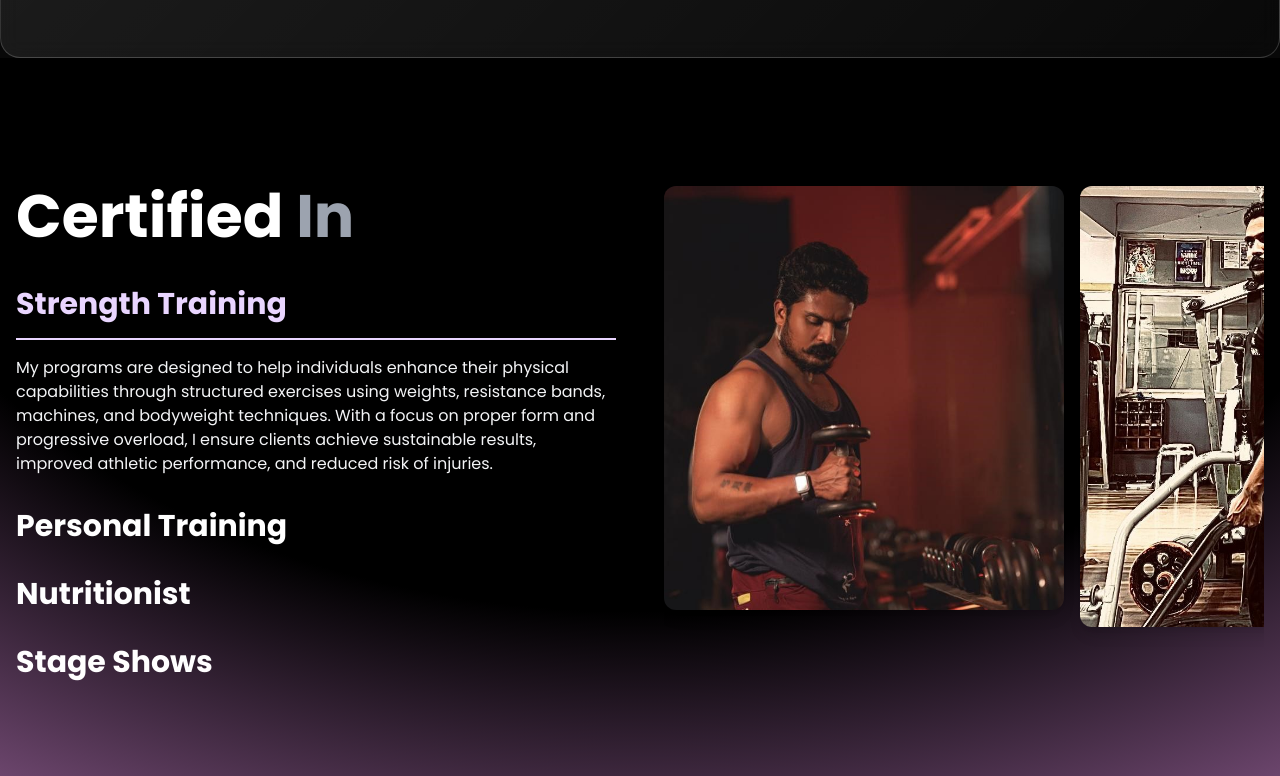
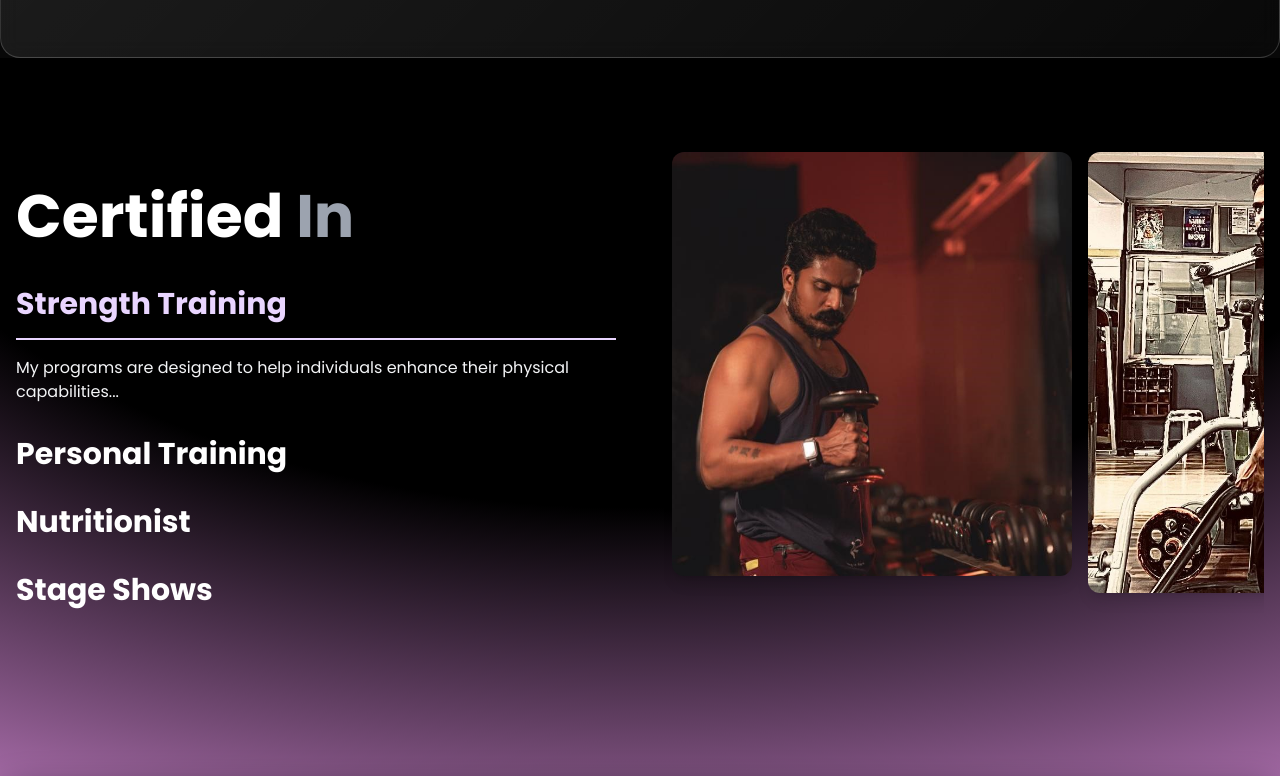
Before and after one commit to kiran-2608/samsGym-fitness.center, a Next.js app: page / in a window 1280 px wide. Shown: the part 1400-2176 px from the top of the page. Built offline with nearby package versions, Linux system fonts and the light colour scheme.

Commit message:
vertical scrollbar added

```diff
--- a/components/Portfolio.tsx
+++ b/components/Portfolio.tsx
@@ -109,16 +109,211 @@
 // };
 
 
+// "use client";
+
+// import React, { useState, useEffect, useRef } from "react";
+// import Image from "next/image";
+// import {
+//   useMotionTemplate,
+//   useMotionValue,
+//   motion,
+//   animate,
+// } from "framer-motion";
+
+// import project1Img1 from "@/assets/strength.jpg";
+// import project1Img2 from "@/assets/proj111.jpg";
+// import project1Img3 from "@/assets/proj112.jpg";
+// import project1Img4 from "@/assets/proj113.jpg";
+// import project1Img5 from "@/assets/proj114.jpg";
+// import project1Img6 from "@/assets/proj115.jpg";
+// import project1Img7 from "@/assets/proj116.jpg";
+
+
+
+// import project2Img1 from "@/assets/proj14.jpg";
+// import project2Img2 from "@/assets/proj1.jpg";
+// import project2Img3 from "@/assets/proj2.jpg";
+// import project2Img4 from "@/assets/proj3.jpg";
+// import project2Img5 from "@/assets/proj4.jpg";
+// import project2Img6 from "@/assets/proj5.jpg";
+// import project2Img7 from "@/assets/proj6.jpg";
+// import project2Img8 from "@/assets/proj7.jpg";
+
+// import project3Img1 from "@/assets/nutrition.jpg";
+// import project3Img2 from "@/assets/proj330.jpg";
+// import project3Img3 from "@/assets/proj331.jpg";
+// import project3Img4 from "@/assets/proj332.jpg";
+// import project3Img5 from "@/assets/proj333.jpg";
+
+// import project4Img1 from "@/assets/s1.jpg"
+// import project4Img2 from "@/assets/s2.jpg"
+// import project4Img3 from "@/assets/s3.jpg"
+// import project4Img4 from "@/assets/s4.jpg"
+// import project4Img5 from "@/assets/s5.jpg"
+// import project4Img6 from "@/assets/s6.jpg"
+// import project4Img7 from "@/assets/s7.jpg"
+// import project4Img8 from "@/assets/s8.jpg"
+// import project4Img9 from "@/assets/s9.jpg"
+// import project4Img10 from "@/assets/s10.jpg"
+
+// const projects = [
+//   {
+//     id: 1,
+//     title: "Strength Training",
+//     description:
+//       "My programs are designed to help individuals enhance their physical capabilities through structured exercises using weights, resistance bands, machines, and bodyweight techniques. With a focus on proper form and progressive overload, I ensure clients achieve sustainable results, improved athletic performance, and reduced risk of injuries.",
+//     images: [project1Img1 , project1Img3 , project1Img4 , project1Img6, project1Img2 , project1Img5  , project1Img7],
+//   },
+//   {
+//     id: 2,
+//     title: "Personal Training",
+//     description:
+//       "As a personal trainer, I provide customized workout plans, one-on-one guidance, and expert support to ensure maximum efficiency and results. From weight loss and muscle building to improving overall strength and endurance, my approach focuses on proper form, injury prevention, and consistent progress. Together, we'll create a sustainable path to fitness that fits your lifestyle and empowers you to become the best version of yourself.",
+//     images: [project2Img1, project2Img2, project2Img3 , project2Img4 , project2Img5 , project2Img6 , project2Img7 , project2Img8],
+//   },
+//   {
+//     id: 3,
+//     title: "Nutritionist",
+//     description:
+//       "As a nutritionist, I specialize in creating personalized nutrition plans that align with your health, fitness, and lifestyle goals. By combining science-based knowledge with practical strategies, I help you make informed food choices to optimize energy, enhance performance, and improve overall well-being. Whether your goal is weight management, muscle building, or improving health conditions, my approach focuses on balance, sustainability, and results.",
+//     images: [project3Img1, project3Img2, project3Img3 , project3Img4 , project3Img5],
+//   },
+//   {
+//     id: 4,
+//     title: "Stage Shows",
+//     description:
+//       "At Sam's Gym, we take fitness beyond the gym by participating in high-energy stage shows and fitness events. Our team, including trainers and clients, showcases their strength, endurance, and agility through choreographed performances, fitness demonstrations, and competitive events. We provide structured training programs to prepare participants for bodybuilding expos, functional fitness showcases, aerobics displays, and more. Our performances inspire audiences and highlight the power of dedication, training, and teamwork.",
+//     images: [project4Img1, project4Img2, project4Img3 , project4Img4 , project4Img5 , project4Img6 , project4Img7 , project4Img8 , project4Img9 , project4Img10],
+//   }
+
+// ];
+
+// const COLORS_TOP = ["#13FFAA", "#1E67C6", "#CE84CF", "#DD335C"];
+
+// export const Portfolio = () => {
+//   const [selectedProject, setSelectedProject] = useState(projects[0]);
+//   const color = useMotionValue(COLORS_TOP[0]);
+
+//   // Specify the ref type as HTMLDivElement | null
+//   const sliderRef = useRef<HTMLDivElement | null>(null);
+//   const isDragging = useRef(false); // Flag to check if dragging
+//   const startX = useRef(0); // Mouse start position
+//   const scrollLeft = useRef(0); // Initial scroll position
+
+//   useEffect(() => {
+//     animate(color, COLORS_TOP, {
+//       ease: "easeInOut",
+//       duration: 10,
+//       repeat: Infinity,
+//       repeatType: "mirror",
+//     });
+//   }, []);
+
+//   const backgroundImage = useMotionTemplate`radial-gradient(125% 125% at 50% 0%, #000 50%, ${color})`;
+
+//   // Drag-to-Scroll Handlers with MouseEvent typing
+//   const handleMouseDown = (e: React.MouseEvent) => {
+//     if (!sliderRef.current) return; // Safeguard for null ref
+//     isDragging.current = true;
+//     startX.current = e.pageX - sliderRef.current.offsetLeft;
+//     scrollLeft.current = sliderRef.current.scrollLeft;
+//   };
+
+//   const handleMouseMove = (e: React.MouseEvent) => {
+//     if (!isDragging.current || !sliderRef.current) return; // Safeguard for null ref
+//     e.preventDefault();
+//     const x = e.pageX - sliderRef.current.offsetLeft;
+//     const walk = (x - startX.current) * 2; // Speed factor
+//     sliderRef.current.scrollLeft = scrollLeft.current - walk;
+//   };
+
+//   const handleMouseUpOrLeave = () => {
+//     isDragging.current = false;
+//   };
+
+//   return (
+//     <motion.section
+//       style={{
+//         backgroundImage,
+//       }}
+//       id="portfolio"
+//       className="py-32 text-white"
+//     >
+//       <div className="max-w-7xl mx-auto px-4 grid lg:grid-cols-2 gap-12">
+//         {/* Project List */}
+//         <div>
+//           <h2 className="text-6xl font-bold mb-10">
+//             Certified <span className="text-gray-400">In</span>
+//           </h2>
+//           {projects.map((project) => (
+//             <div
+//               key={project.id}
+//               onClick={() => setSelectedProject(project)}
+//               className="cursor-pointer mb-8 group"
+//             >
+//               <h3
+//                 className={`text-3xl font-semibold group-hover:text-gray-400 transition-colors ${
+//                   selectedProject.id === project.id ? "text-purple-200" : ""
+//                 } duration-300`}
+//               >
+//                 {project.title}
+//               </h3>
+//               {selectedProject.id === project.id && (
+//                 <div className="border-b-2 border-purple-200 my-4"></div>
+//               )}
+//               {selectedProject.id === project.id && (
+//                 <p className="text-gray-100 transition-all duration-500 ease-in-out">
+//                   {project.description}
+//                 </p>
+//               )}
+//             </div>
+//           ))}
+//         </div>
+
+//         {/* Horizontal Image Slider */}
+//         <div
+//           ref={sliderRef}
+//           className="overflow-x-scroll lg:overflow-hidden cursor-grab"
+//           onMouseDown={handleMouseDown}
+//           onMouseMove={handleMouseMove}
+//           onMouseUp={handleMouseUpOrLeave}
+//           onMouseLeave={handleMouseUpOrLeave}
+//           style={{
+//             display: "flex",
+//             gap: "1rem",
+//             scrollBehavior: "smooth",
+//           }}
+//         >
+//           {selectedProject.images.map((image, index) => (
+//             <div
+//               key={index}
+//               className="flex-shrink-0"
+//               style={{
+//                 width: "80%", // Adjust for smaller screen sizes
+//                 maxWidth: "400px", // Set a limit for larger screens
+//               }}
+//             >
+//               <Image
+//                 src={image}
+//                 alt={`${selectedProject.title} Image ${index + 1}`}
+//                 className="rounded-xl shadow-lg transition-opacity duration-500 ease-in-out"
+//                 width={400}
+//                 height={225}
+//               />
+//             </div>
+//           ))}
+//         </div>
+//       </div>
+//     </motion.section>
+//   );
+// };
+
+
 "use client";
 
 import React, { useState, useEffect, useRef } from "react";
 import Image from "next/image";
-import {
-  useMotionTemplate,
-  useMotionValue,
-  motion,
-  animate,
-} from "framer-motion";
+import { useMotionTemplate, useMotionValue, motion, animate } from "framer-motion";
 
 import project1Img1 from "@/assets/strength.jpg";
 import project1Img2 from "@/assets/proj111.jpg";
@@ -127,8 +322,6 @@ import project1Img4 from "@/assets/proj113.jpg";
 import project1Img5 from "@/assets/proj114.jpg";
 import project1Img6 from "@/assets/proj115.jpg";
 import project1Img7 from "@/assets/proj116.jpg";
-
-
 
 import project2Img1 from "@/assets/proj14.jpg";
 import project2Img2 from "@/assets/proj1.jpg";
@@ -145,47 +338,46 @@ import project3Img3 from "@/assets/proj331.jpg";
 import project3Img4 from "@/assets/proj332.jpg";
 import project3Img5 from "@/assets/proj333.jpg";
 
-import project4Img1 from "@/assets/s1.jpg"
-import project4Img2 from "@/assets/s2.jpg"
-import project4Img3 from "@/assets/s3.jpg"
-import project4Img4 from "@/assets/s4.jpg"
-import project4Img5 from "@/assets/s5.jpg"
-import project4Img6 from "@/assets/s6.jpg"
-import project4Img7 from "@/assets/s7.jpg"
-import project4Img8 from "@/assets/s8.jpg"
-import project4Img9 from "@/assets/s9.jpg"
-import project4Img10 from "@/assets/s10.jpg"
+import project4Img1 from "@/assets/s1.jpg";
+import project4Img2 from "@/assets/s2.jpg";
+import project4Img3 from "@/assets/s3.jpg";
+import project4Img4 from "@/assets/s4.jpg";
+import project4Img5 from "@/assets/s5.jpg";
+import project4Img6 from "@/assets/s6.jpg";
+import project4Img7 from "@/assets/s7.jpg";
+import project4Img8 from "@/assets/s8.jpg";
+import project4Img9 from "@/assets/s9.jpg";
+import project4Img10 from "@/assets/s10.jpg";
 
 const projects = [
   {
     id: 1,
     title: "Strength Training",
     description:
-      "My programs are designed to help individuals enhance their physical capabilities through structured exercises using weights, resistance bands, machines, and bodyweight techniques. With a focus on proper form and progressive overload, I ensure clients achieve sustainable results, improved athletic performance, and reduced risk of injuries.",
-    images: [project1Img1 , project1Img3 , project1Img4 , project1Img6, project1Img2 , project1Img5  , project1Img7],
+      "My programs are designed to help individuals enhance their physical capabilities...",
+    images: [project1Img1, project1Img3, project1Img4, project1Img2, project1Img5, project1Img7],
   },
   {
     id: 2,
     title: "Personal Training",
     description:
-      "As a personal trainer, I provide customized workout plans, one-on-one guidance, and expert support to ensure maximum efficiency and results. From weight loss and muscle building to improving overall strength and endurance, my approach focuses on proper form, injury prevention, and consistent progress. Together, we'll create a sustainable path to fitness that fits your lifestyle and empowers you to become the best version of yourself.",
-    images: [project2Img1, project2Img2, project2Img3 , project2Img4 , project2Img5 , project2Img6 , project2Img7 , project2Img8],
+      "As a personal trainer, I provide customized workout plans, one-on-one guidance...",
+    images: [project2Img1, project2Img2, project2Img3, project2Img4, project2Img5, project2Img6, project2Img7, project2Img8],
   },
   {
     id: 3,
     title: "Nutritionist",
     description:
-      "As a nutritionist, I specialize in creating personalized nutrition plans that align with your health, fitness, and lifestyle goals. By combining science-based knowledge with practical strategies, I help you make informed food choices to optimize energy, enhance performance, and improve overall well-being. Whether your goal is weight management, muscle building, or improving health conditions, my approach focuses on balance, sustainability, and results.",
-    images: [project3Img1, project3Img2, project3Img3 , project3Img4 , project3Img5],
+      "As a nutritionist, I specialize in creating personalized nutrition plans...",
+    images: [project3Img1, project3Img2, project3Img3, project3Img4, project3Img5],
   },
   {
     id: 4,
     title: "Stage Shows",
     description:
-      "At Sam's Gym, we take fitness beyond the gym by participating in high-energy stage shows and fitness events. Our team, including trainers and clients, showcases their strength, endurance, and agility through choreographed performances, fitness demonstrations, and competitive events. We provide structured training programs to prepare participants for bodybuilding expos, functional fitness showcases, aerobics displays, and more. Our performances inspire audiences and highlight the power of dedication, training, and teamwork.",
-    images: [project4Img1, project4Img2, project4Img3 , project4Img4 , project4Img5 , project4Img6 , project4Img7 , project4Img8 , project4Img9 , project4Img10],
+      "At Sam's Gym, we take fitness beyond the gym by participating in high-energy stage shows...",
+    images: [project4Img1, project4Img2, project4Img3, project4Img4, project4Img5, project4Img6, project4Img7, project4Img8, project4Img9, project4Img10],
   }
-
 ];
 
 const COLORS_TOP = ["#13FFAA", "#1E67C6", "#CE84CF", "#DD335C"];
@@ -194,11 +386,10 @@ export const Portfolio = () => {
   const [selectedProject, setSelectedProject] = useState(projects[0]);
   const color = useMotionValue(COLORS_TOP[0]);
 
-  // Specify the ref type as HTMLDivElement | null
   const sliderRef = useRef<HTMLDivElement | null>(null);
-  const isDragging = useRef(false); // Flag to check if dragging
-  const startX = useRef(0); // Mouse start position
-  const scrollLeft = useRef(0); // Initial scroll position
+  const isDragging = useRef(false);
+  const startX = useRef(0);
+  const scrollLeft = useRef(0);
 
   useEffect(() => {
     animate(color, COLORS_TOP, {
@@ -211,19 +402,19 @@ export const Portfolio = () => {
 
   const backgroundImage = useMotionTemplate`radial-gradient(125% 125% at 50% 0%, #000 50%, ${color})`;
 
-  // Drag-to-Scroll Handlers with MouseEvent typing
+  // Drag-to-Scroll Handlers with improved smoothness
   const handleMouseDown = (e: React.MouseEvent) => {
-    if (!sliderRef.current) return; // Safeguard for null ref
+    if (!sliderRef.current) return;
     isDragging.current = true;
     startX.current = e.pageX - sliderRef.current.offsetLeft;
     scrollLeft.current = sliderRef.current.scrollLeft;
   };
 
   const handleMouseMove = (e: React.MouseEvent) => {
-    if (!isDragging.current || !sliderRef.current) return; // Safeguard for null ref
+    if (!isDragging.current || !sliderRef.current) return;
     e.preventDefault();
     const x = e.pageX - sliderRef.current.offsetLeft;
-    const walk = (x - startX.current) * 2; // Speed factor
+    const walk = (x - startX.current) * 1.5; // Adjusted speed factor
     sliderRef.current.scrollLeft = scrollLeft.current - walk;
   };
 
@@ -233,9 +424,7 @@ export const Portfolio = () => {
 
   return (
     <motion.section
-      style={{
-        backgroundImage,
-      }}
+      style={{ backgroundImage }}
       id="portfolio"
       className="py-32 text-white"
     >
@@ -270,16 +459,15 @@ export const Portfolio = () => {
           ))}
         </div>
 
-        {/* Horizontal Image Slider */}
+        {/* Horizontal Image Slider - Adjusted Position */}
         <div
           ref={sliderRef}
-          className="overflow-x-scroll lg:overflow-hidden cursor-grab"
+          className="overflow-x-auto cursor-grab select-none whitespace-nowrap flex mt-[-50px] px-2 py-4"
           onMouseDown={handleMouseDown}
           onMouseMove={handleMouseMove}
           onMouseUp={handleMouseUpOrLeave}
           onMouseLeave={handleMouseUpOrLeave}
           style={{
-            display: "flex",
             gap: "1rem",
             scrollBehavior: "smooth",
           }}
@@ -289,8 +477,8 @@ export const Portfolio = () => {
               key={index}
               className="flex-shrink-0"
               style={{
-                width: "80%", // Adjust for smaller screen sizes
-                maxWidth: "400px", // Set a limit for larger screens
+                width: "80%",
+                maxWidth: "400px",
               }}
             >
               <Image
```
Also changed, not shown: assets/s4.jpg, assets/s5.jpg.
